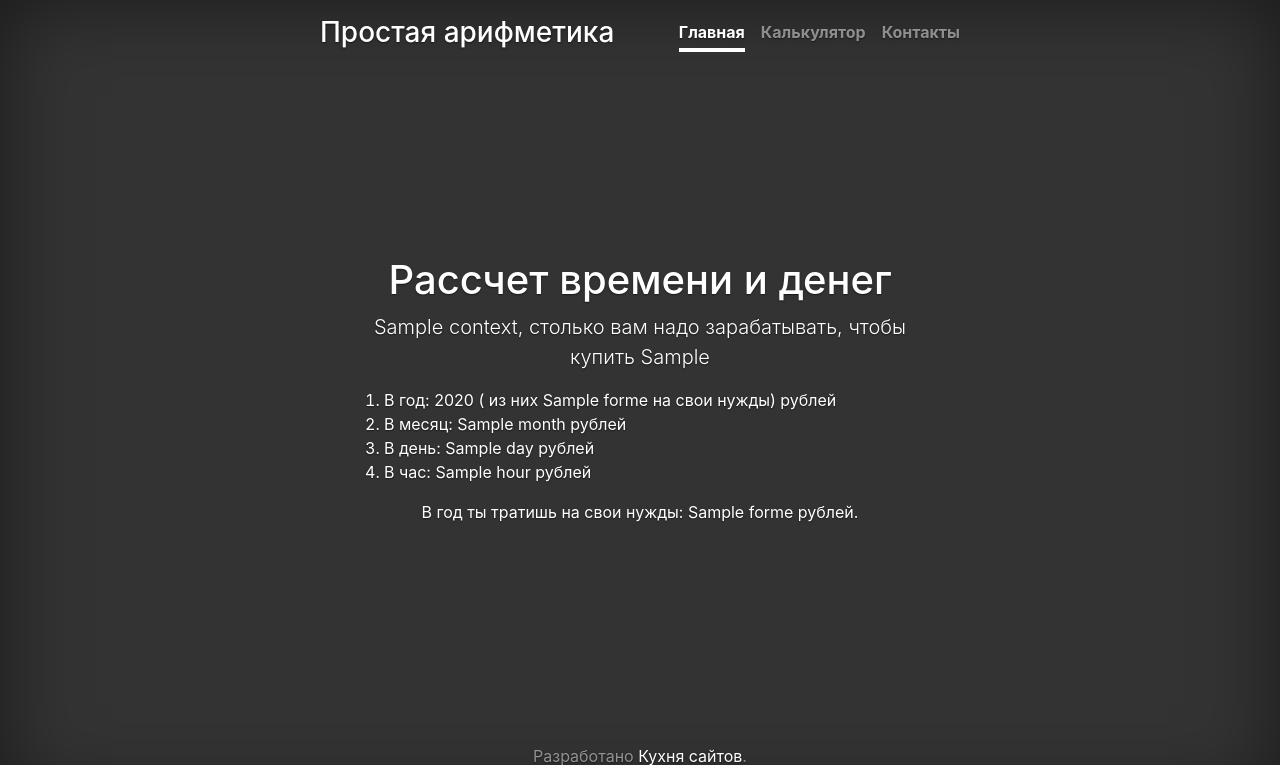
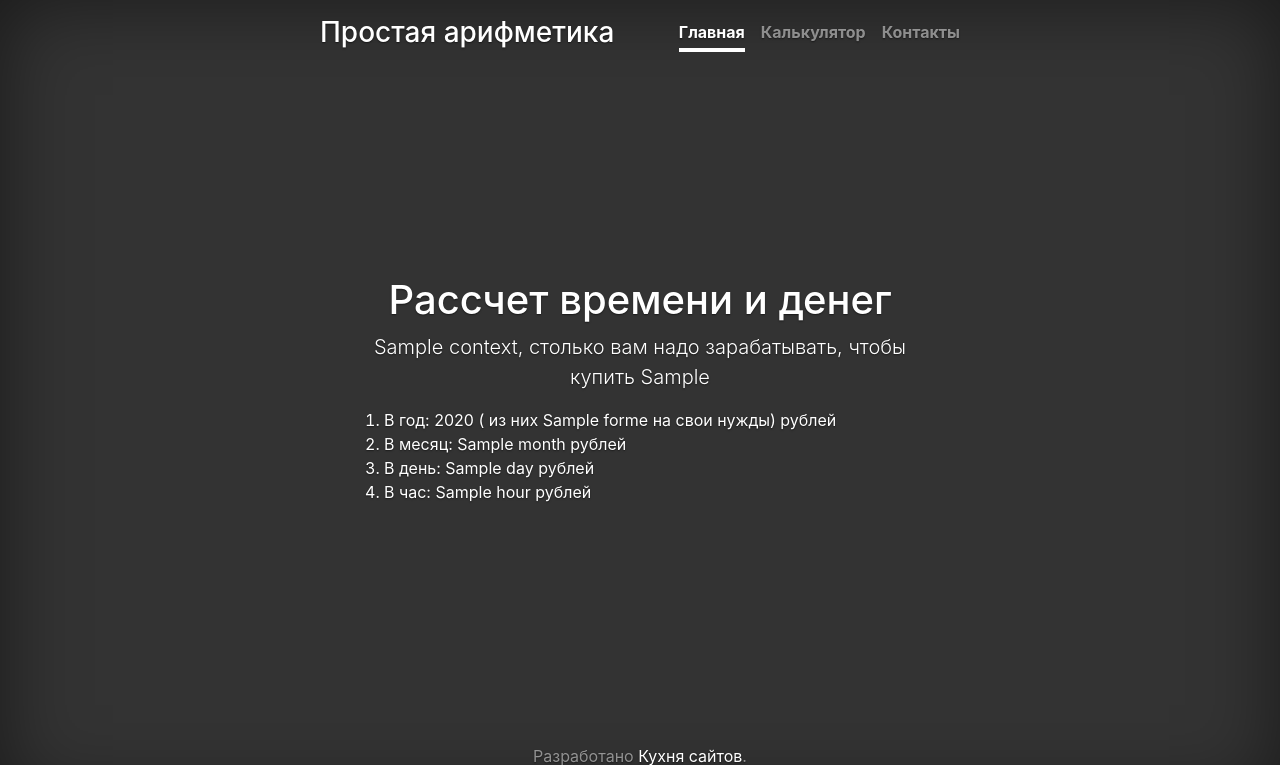
Before and after one commit to kmvit/moneycalculator, a Flask app: template templates/result.html in a window 1280 px wide. Shown: the top 765 px of the page. Run offline with Flask 2, Linux system fonts and the light colour scheme; the template is opened without the code that fills it: most values are stand-ins (such as "Sample title", 1, 10 or a date in 2020); some libraries are stand-ins or nearby versions.

Commit message:
Correct template index.html

```diff
--- a/templates/result.html
+++ b/templates/result.html
@@ -11,6 +11,6 @@
 	{% if message %}
         <p>{{ message }}</p>
     {% endif %}
-	<p>В год ты тратишь на свои нужды: <span>{{ context.forme }}</span> рублей.</p>
+	<!-- <p>В год ты тратишь на свои нужды: <span>{{ context.forme }}</span> рублей.</p> -->
 
 {% endblock %}
```
